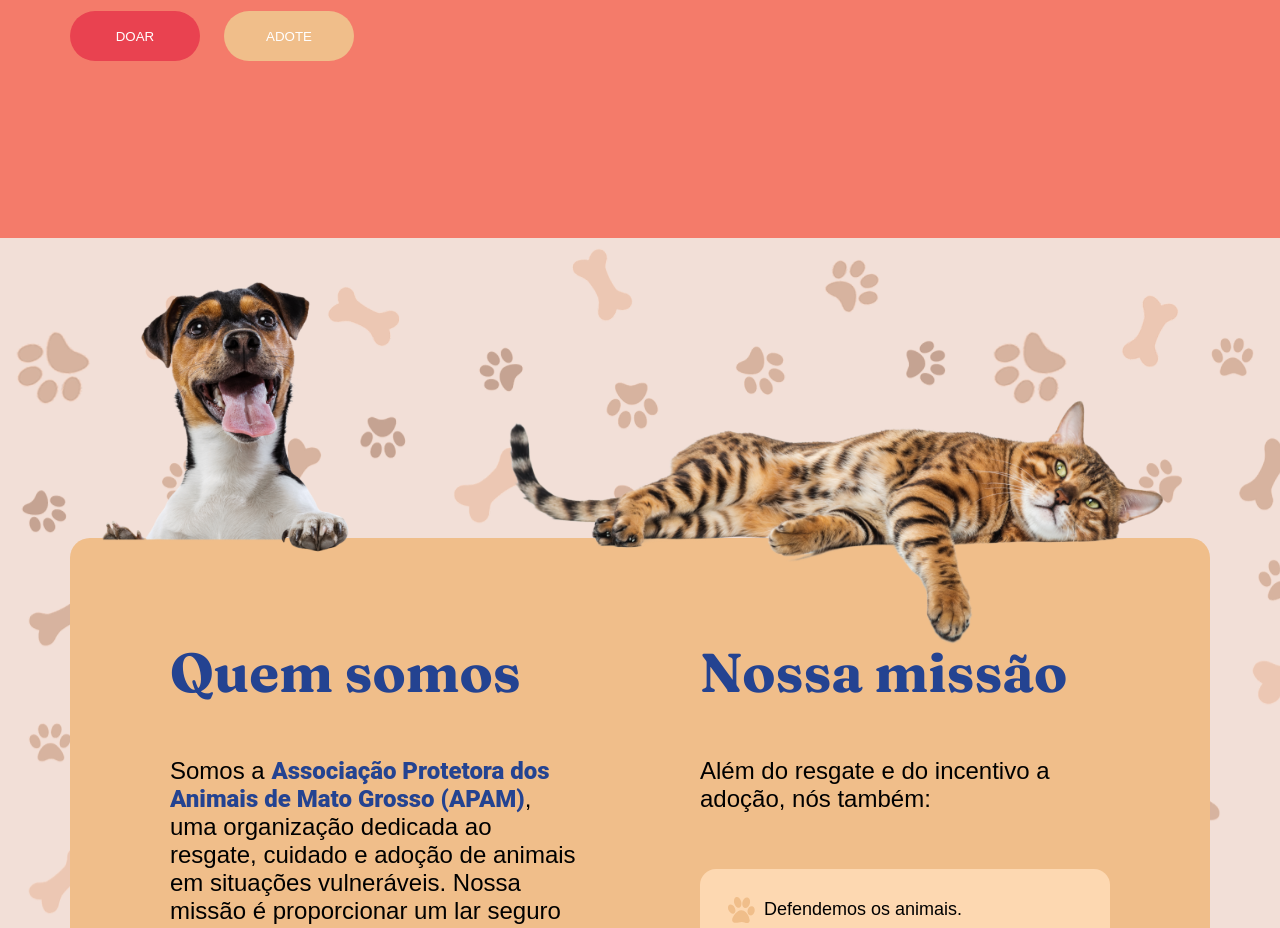
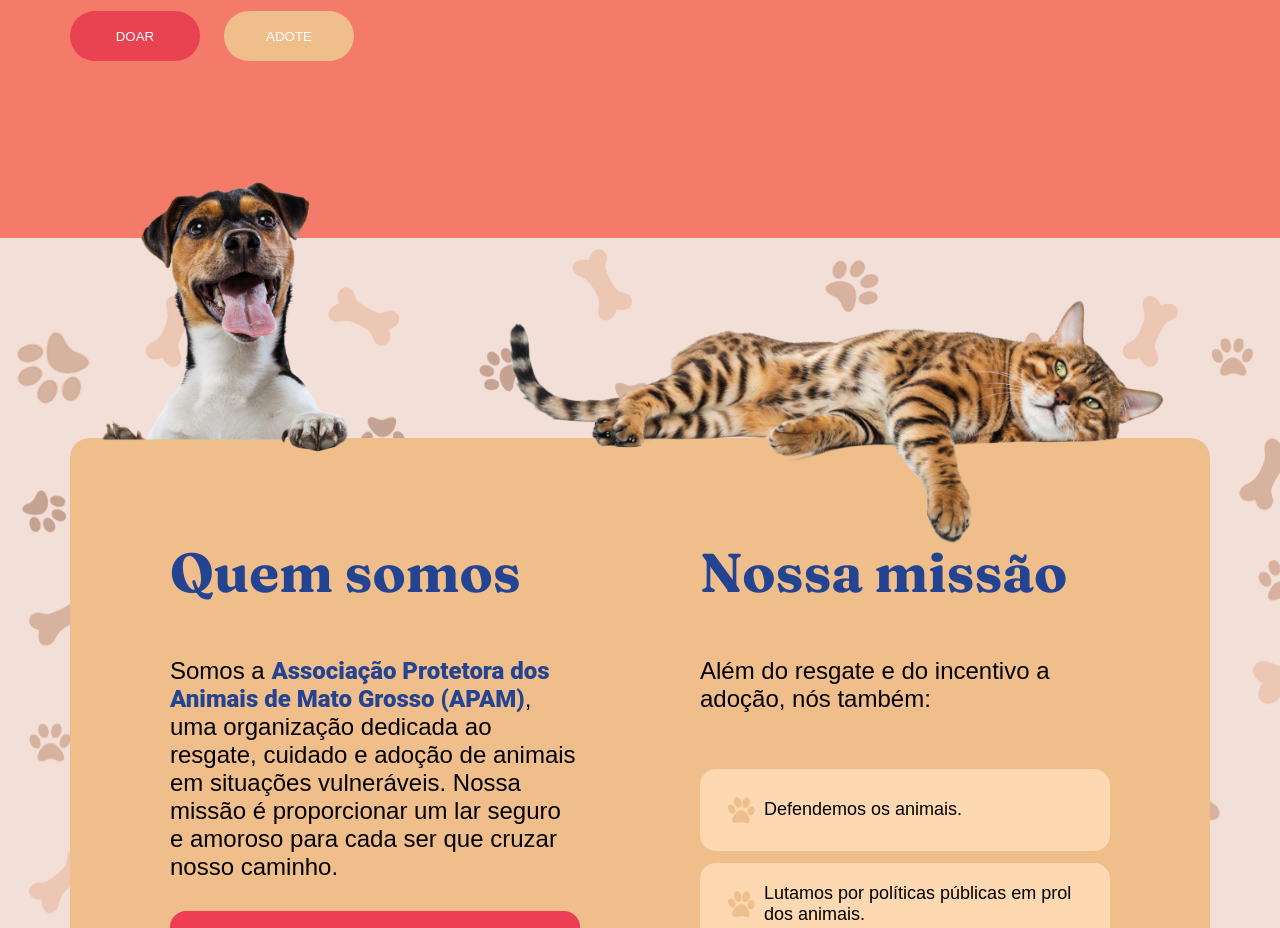
Before and after one commit to apamassociacao/APAM, a React (Vite) app in the folder frontend/: page / in a window 1280 px wide. Shown: the part 960-1888 px from the top of the page. Built offline with nearby package versions, Linux system fonts and the light colour scheme; a web font is replaced by a local one.

Commit message:
refactor: refactor position img dog and cat

```diff
--- a/frontend/src/components/AboutUs/AboutUs.tsx
+++ b/frontend/src/components/AboutUs/AboutUs.tsx
@@ -5,8 +5,10 @@ const AboutUs: React.FC = () => (
   <section className="about-us">
     <div className="about-us__container">
       <div className="about-us__container__imgs">
-        <img src="/images/dog1.png" alt="Cachorro com lingua pra fora" />
-        <img src="/images/cat1.png" alt="Gato dourado deitado" />
+        <div className="about-us__container__imgs-container">
+          <img src="/images/dog1.png" alt="Cachorro com lingua pra fora" />
+          <img src="/images/cat1.png" alt="Gato dourado deitado" />
+        </div>
       </div>
       <div className="about-us__container__body">
         <div className="about-us__container__body__left">
--- a/frontend/src/components/AboutUs/_aboutUs.scss
+++ b/frontend/src/components/AboutUs/_aboutUs.scss
@@ -30,10 +30,17 @@
     &__imgs {
       display: flex;
       justify-content: center;
+    }
+
+    &__imgs-container {
+      display: flex;
+      justify-content: center;
       margin-right: 7.5rem;
+      margin-top: -100px;
 
       @media screen and ($smartphone-and-tablet-size) {
         margin-right: 2.5rem;
+        margin-top: -40px;
       }
 
       img {
```
